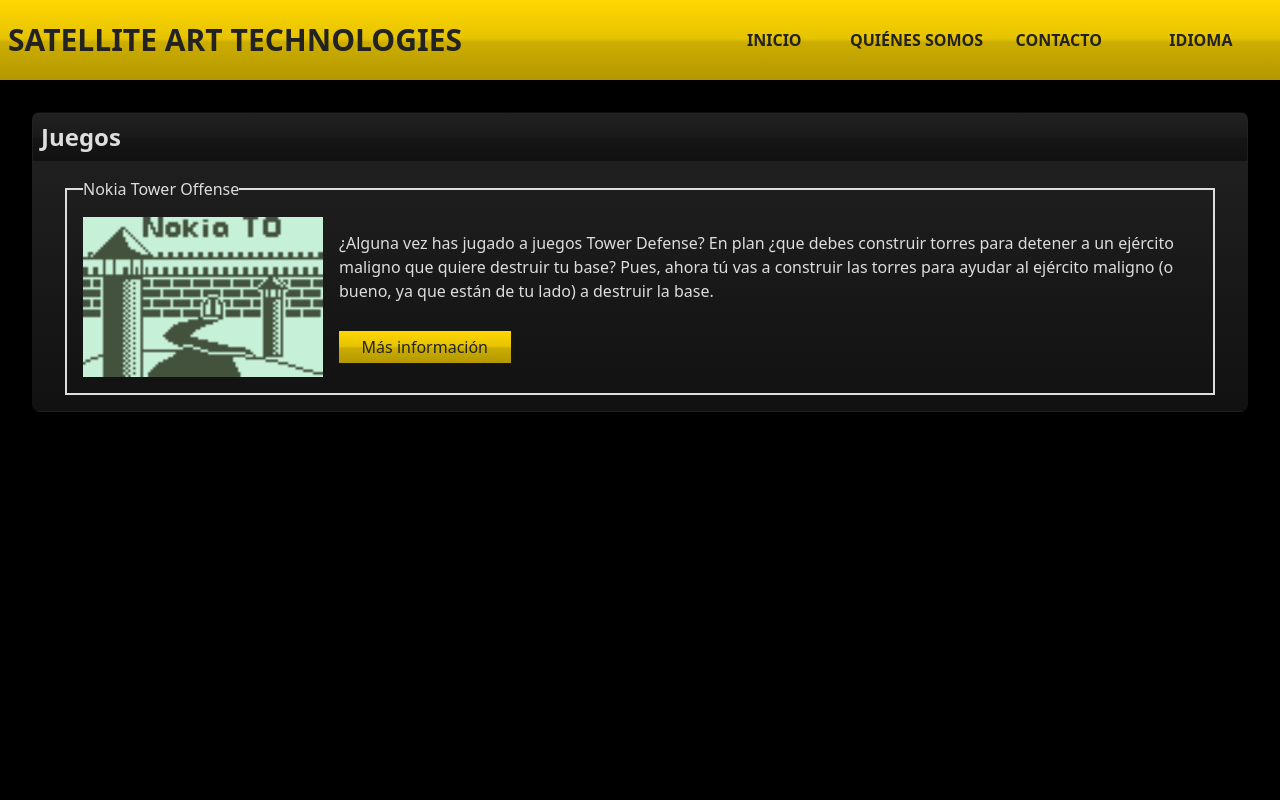
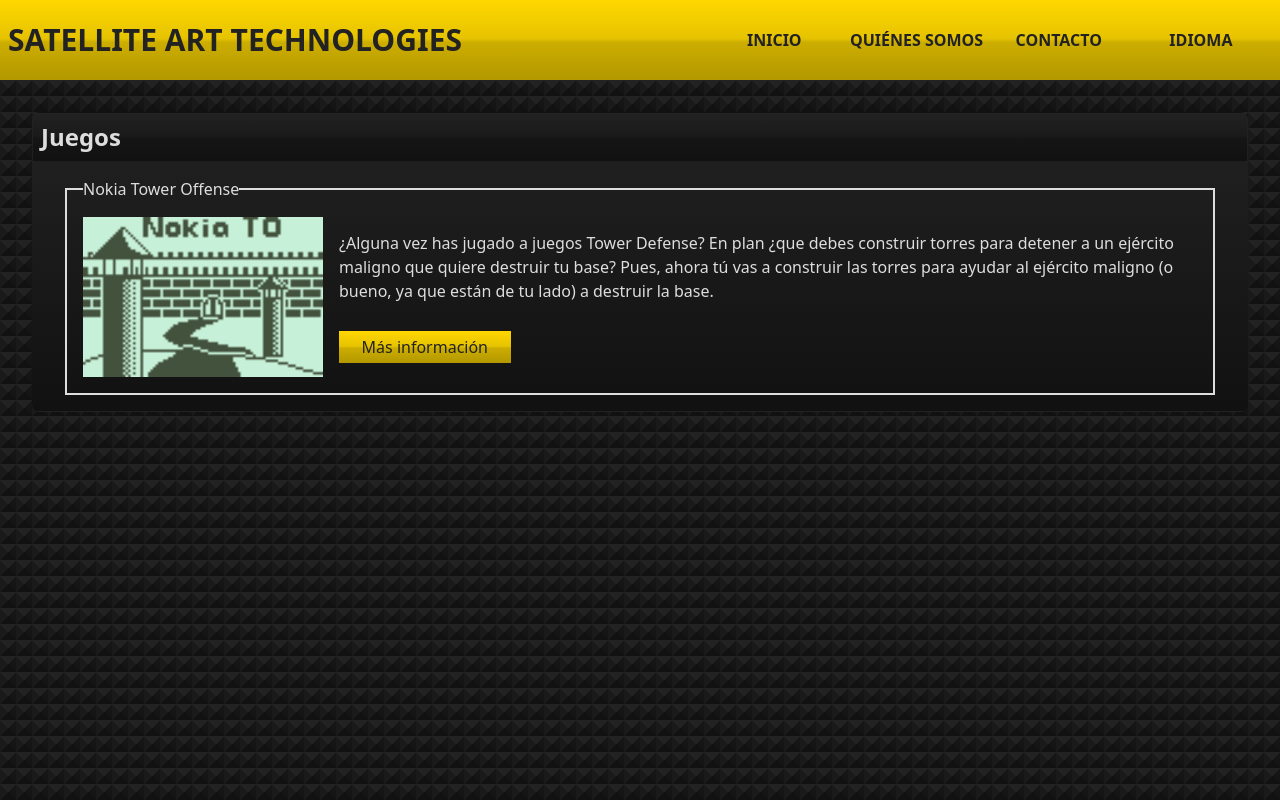
Before and after one commit to Libertifer/satart.tech, a PHP site: page / in a window 1280 px wide. Run offline with PHP 8.4, Linux system fonts and the light colour scheme; some libraries are stand-ins or nearby versions.

Commit message:
Update style.css

```diff
--- a/css/style.css
+++ b/css/style.css
@@ -20,7 +20,18 @@ html {
 }
 
 body {
-  background-color: black;
+  background: conic-gradient(
+		from 45deg,
+		#151515 0,
+		#151515 90deg,
+		#111 90deg,
+		#111 180deg,
+		#1a1a1a 180deg,
+		#1a1a1a 270deg,
+		#222 270deg,
+		#222 360deg
+	);
+	background-size: 1em 1em;
 }
 
 header {
```
